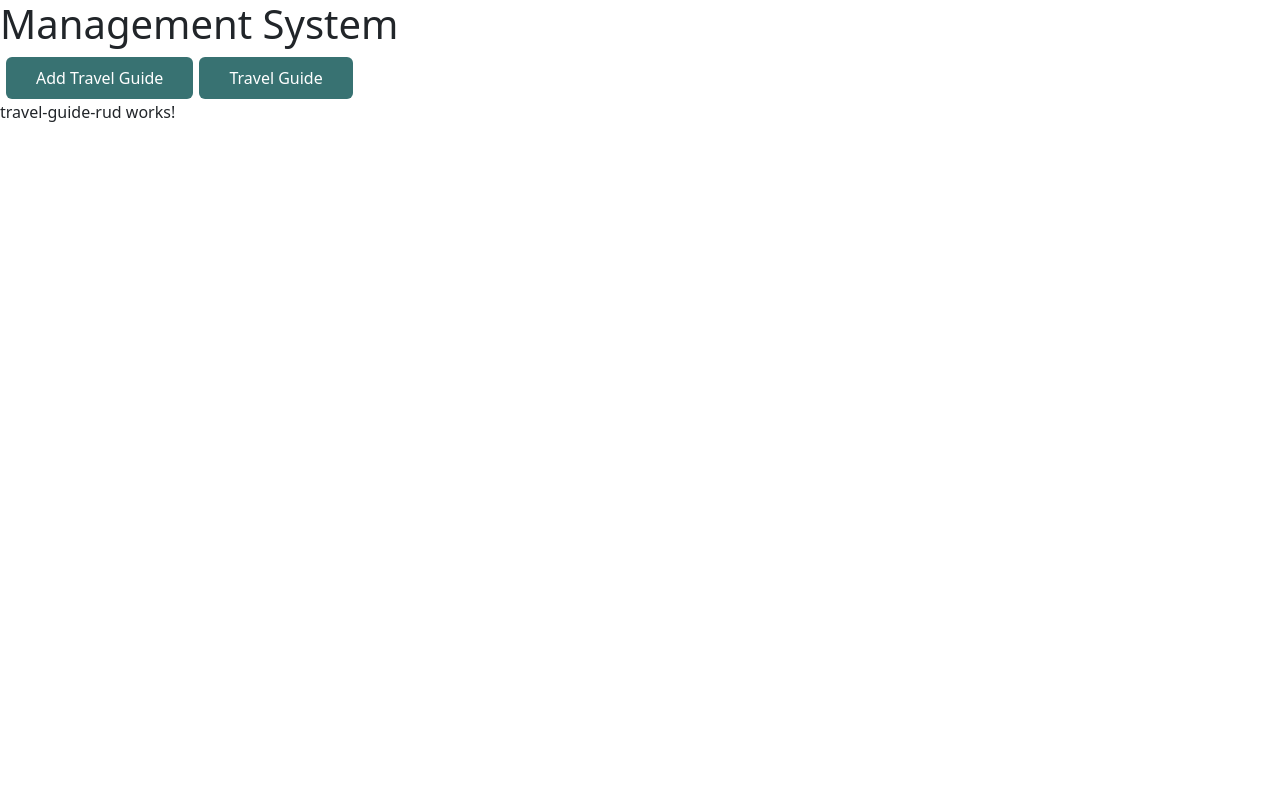
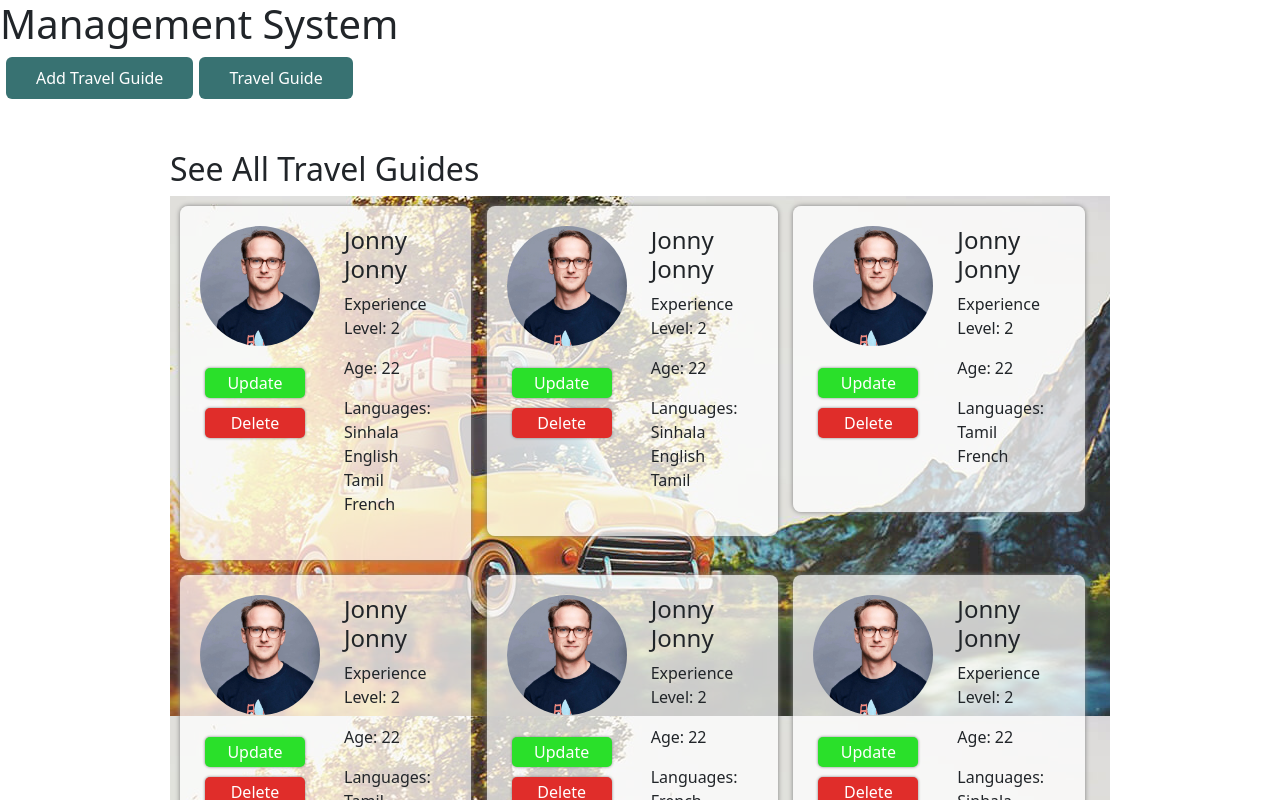
Before and after one commit to kavisliit/HCL_Training_Group_A, an Angular app in the folder Frontend/: page /travelGuide in a window 1280 px wide. Shown: the top 800 px of the page. Built offline with nearby package versions, Linux system fonts and the light colour scheme.

Commit message:
See All Travel Guides UI

```diff
--- a/Frontend/src/app/travel-guide-rud/travel-guide-rud.component.css
+++ b/Frontend/src/app/travel-guide-rud/travel-guide-rud.component.css
@@ -0,0 +1,64 @@
+.container-main{
+    padding: 50px 100px;
+}
+
+.travelGuideCard{
+    box-shadow: 0px 0px 5px gray;
+    width: 95%;
+    padding: 20px 20px;
+    margin-bottom: 15px;
+    border-radius: 8px;
+    background-color: rgba(255, 255, 255, 0.749);
+}
+
+.travelGuideCard img{
+    width: 120px;
+    height: 120px;
+    border-radius: 50%;
+}
+
+.grid-container {
+    display: grid;
+    grid-template-columns: auto auto auto;
+    padding: 10px;
+    background-image: url(../../assets/images/travel-guide-all.jpg);
+  }
+
+.btnAll{
+   color: white;
+   border: 0px;
+   box-shadow: 0px 0px 3px grey;
+   padding: 3px 6px;
+   border-radius: 5px;
+   width: 100px;
+   margin-top: 20%;
+}
+
+.btnAll:hover{
+    background-color: transparent;
+}
+
+.updateBtn:hover{
+    color: rgb(42, 224, 42);
+    border: 1px solid rgb(42, 224, 42);
+}
+
+.updateBtn{
+  background-color: rgb(42, 224, 42);
+  margin-right: 15px;
+}
+
+.deleteBtn{
+  background-color: rgb(224, 45, 42);
+}
+
+.deleteBtn:hover{
+    color: rgb(224, 45, 42);
+    border: 1px solid rgb(224, 45, 42);
+}
+
+.btnDiv{
+    width: 110px;
+    height: 40px;
+    margin: auto auto;
+}
--- a/Frontend/src/app/travel-guide-rud/travel-guide-rud.component.html
+++ b/Frontend/src/app/travel-guide-rud/travel-guide-rud.component.html
@@ -1 +1,31 @@
-<p>travel-guide-rud works!</p>
+<div class="container container-main">
+    <h2>See All Travel Guides</h2>
+    <div class="grid-container">
+        <div *ngFor="let guide of travelGuidesList;">
+            <div class="travelGuideCard">
+                <div class="row">
+                    <div class="col">
+                        <img src={{guide.proPic}} />
+                        <div class="btnDiv">
+                            <button class="btnAll updateBtn">Update</button>
+                        </div>
+                        <div class="btnDiv">
+                            <button class="btnAll deleteBtn">Delete</button>
+                        </div>
+                    </div>
+                    <div class="col">
+                        <h4>{{guide.name}}</h4>
+                        <p>Experience Level: {{guide.experienceLevel}}</p>
+                        <p>Age: {{guide.age}}</p>
+                        <div>Languages:
+                            <div *ngFor="let l of guide.languages;">
+                                {{l}}
+                            </div>
+                        </div>
+                        <br>
+                    </div>
+                </div>
+            </div>
+        </div>
+    </div>
+</div>
--- a/Frontend/src/app/travel-guide-rud/travel-guide-rud.component.ts
+++ b/Frontend/src/app/travel-guide-rud/travel-guide-rud.component.ts
@@ -12,4 +12,18 @@ export class TravelGuideRUDComponent implements OnInit {
   ngOnInit(): void {
   }
 
+  public inRow = 3;
+
+  public travelGuidesList = [
+    {name: "Jonny Jonny", age: 22, experienceLevel: 2, proPic: "../../assets/images/dummyImg.jpg", languages: ["Sinhala", "English", "Tamil", "French"]},
+    {name: "Jonny Jonny", age: 22, experienceLevel: 2, proPic: "../../assets/images/dummyImg.jpg", languages: ["Sinhala", "English", "Tamil"]},
+    {name: "Jonny Jonny", age: 22, experienceLevel: 2, proPic: "../../assets/images/dummyImg.jpg", languages: ["Tamil", "French"]},
+    {name: "Jonny Jonny", age: 22, experienceLevel: 2, proPic: "../../assets/images/dummyImg.jpg", languages: ["Tamil"]},
+    {name: "Jonny Jonny", age: 22, experienceLevel: 2, proPic: "../../assets/images/dummyImg.jpg", languages: ["French"]},
+    {name: "Jonny Jonny", age: 22, experienceLevel: 2, proPic: "../../assets/images/dummyImg.jpg", languages: ["Sinhala", "English", "Tamil", "French"]},
+    {name: "Jonny Jonny", age: 22, experienceLevel: 2, proPic: "../../assets/images/dummyImg.jpg", languages: ["Sinhala", "English", "Tamil", "French"]},
+    {name: "Jonny Jonny", age: 22, experienceLevel: 2, proPic: "../../assets/images/dummyImg.jpg", languages: ["Sinhala", "English", "Tamil"]},
+    {name: "Jonny Jonny", age: 22, experienceLevel: 2, proPic: "../../assets/images/dummyImg.jpg", languages: ["Tamil", "French"]},
+    {name: "Jonny Jonny", age: 22, experienceLevel: 2, proPic: "../../assets/images/dummyImg.jpg", languages: ["Tamil"]},
+  ];
 }
```
Also changed, not shown: Frontend/src/assets/Images/dummyImg.jpg (added), Frontend/src/assets/Images/travel-guide-all.jpg (added).
